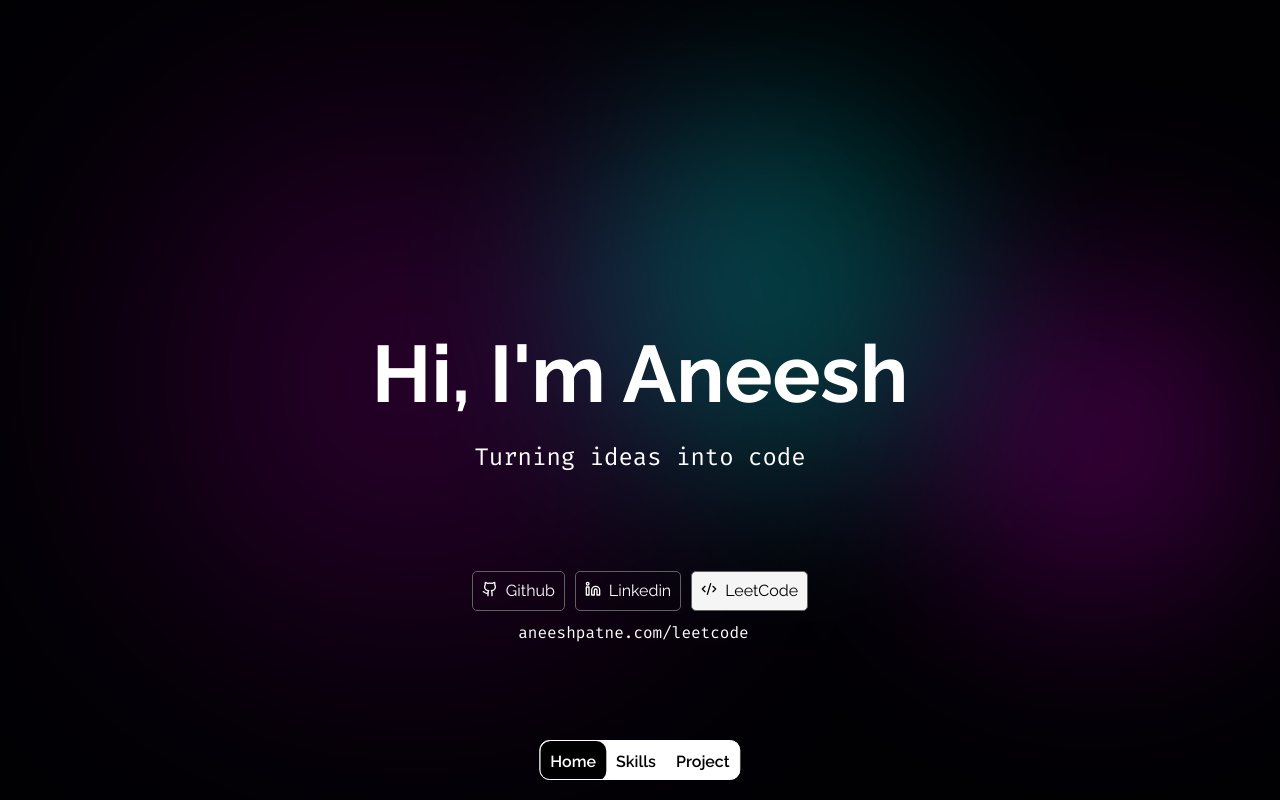
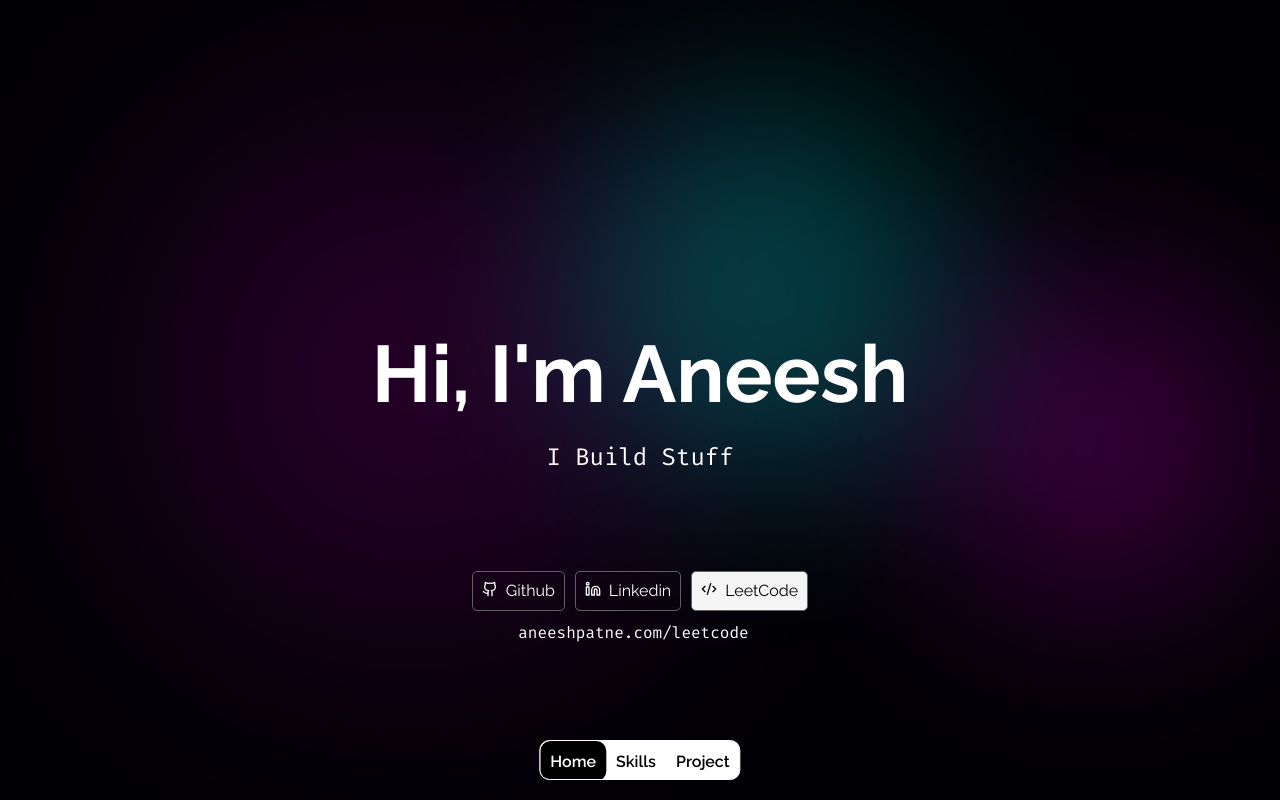
Before and after one commit to aneeshpatne/Personal-Portfolio, a Next.js app: page / in a window 1280 px wide. Shown: the top 800 px of the page. Built offline with nearby package versions, Linux system fonts and the light colour scheme.

Commit message:
feat: update introduction text in NameNew component

```diff
--- a/src/components/NameNew.jsx
+++ b/src/components/NameNew.jsx
@@ -46,7 +46,7 @@ export default function NameNew({ theme }) {
             <span className={styles.gradientText}>Data Structures</span>.
           </p> */}
           <p className={`${styles.introTextSmall} ${ibm_font.className}`}>
-            Turning ideas into code
+            I Build Stuff
           </p>
         </div>
       </div>
--- a/src/components/Skills.jsx
+++ b/src/components/Skills.jsx
@@ -5,7 +5,7 @@ const Skills = () => {
   return (
     <div className={styles.container}>
       <div className={styles.lineContainer}>
-        <h1 className={`${styles.text}`}>What I'm Good At</h1>
+        <h1 className={`${styles.text}`}>What I&apos;m Good At</h1>
       </div>
     </div>
   );
```
